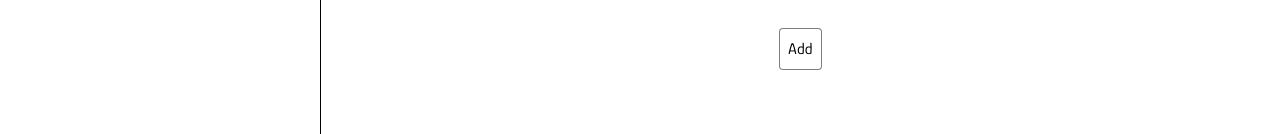
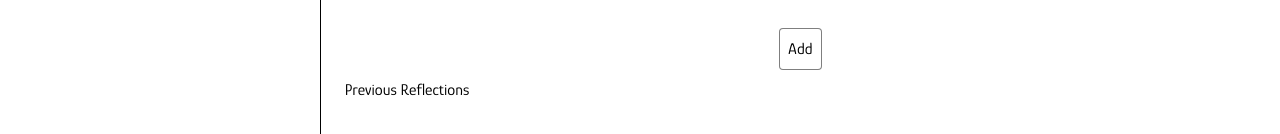
Before and after one commit to daredevilteja/project_reflection, a Next.js app: page / in a window 1280 px wide. Shown: the part 386-520 px from the top of the page. Built offline with nearby package versions, Linux system fonts and the light colour scheme.

Commit message:
style(app): add flexbox layout and previous reflections section

```diff
--- a/src/app/page.js
+++ b/src/app/page.js
@@ -100,7 +100,12 @@ export default function Home() {
           closeModal={closeModal}
         />
       </section>
-      <section></section>
+      <section className="flex flex-col gap-8 p-2 ">
+        <div>Previous Reflections</div>
+        {totalReflections.map((val, idx) => (
+          <div key={idx}>{val.data}</div>
+        ))}
+      </section>
       <Tooltip id="help-tooltip" />
       <Tooltip id="select-level-tooltip" />
     </main>
```
